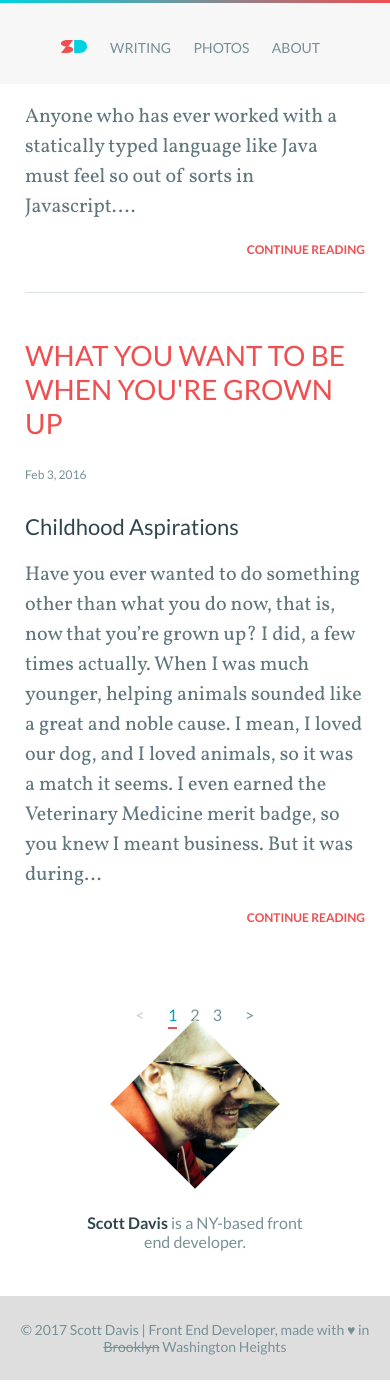
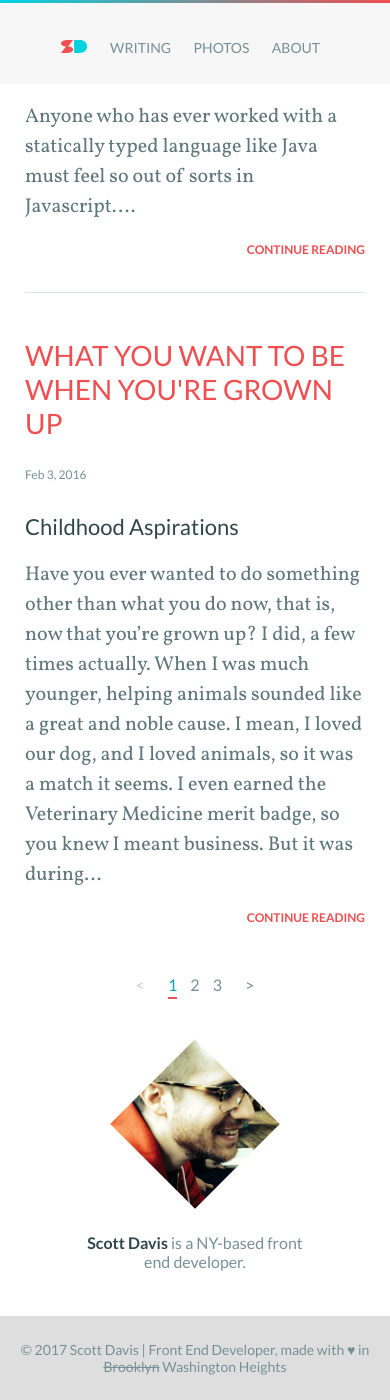
Before and after one commit to scttdavs/scttdavs.github.io, a Jekyll site: the page built from index.html, in a window 390 px wide and 1400 px high, scrolled down 2245 px. Built offline with Jekyll 4.4.1, drawn with Linux system fonts in a browser that asks for light colours; the list of posts is cut into pages by our own code.

Commit message:
css fixes

```diff
--- a/_sass/_footer.scss
+++ b/_sass/_footer.scss
@@ -6,6 +6,10 @@
   width: -webkit-calc( 100% + 135px);
   width: calc( 100% + 135px);
   @media(max-width: 767px) {
+    margin: 45px -40px 0;
+    width: auto;
+  }
+  @media(max-width: 480px) {
     margin: 45px -25px 0;
     width: auto;
   }
--- a/_sass/_paginator.scss
+++ b/_sass/_paginator.scss
@@ -1,6 +1,12 @@
 .pagination {
   font: normal 16px "Lato", sans-serif;
   text-align: center;
+
+  @media (max-width: 767px) {
+    font-size: 16px;
+    margin-bottom: 50px;
+    margin-top: -30px;
+  }
 
   @mixin underline {
     display: inline-block;
```
